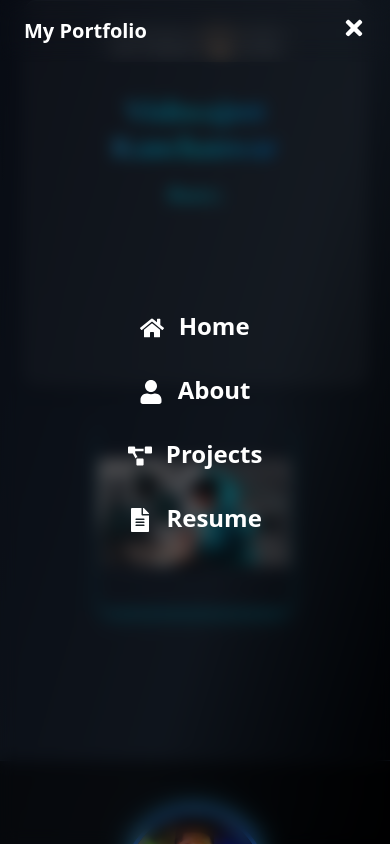
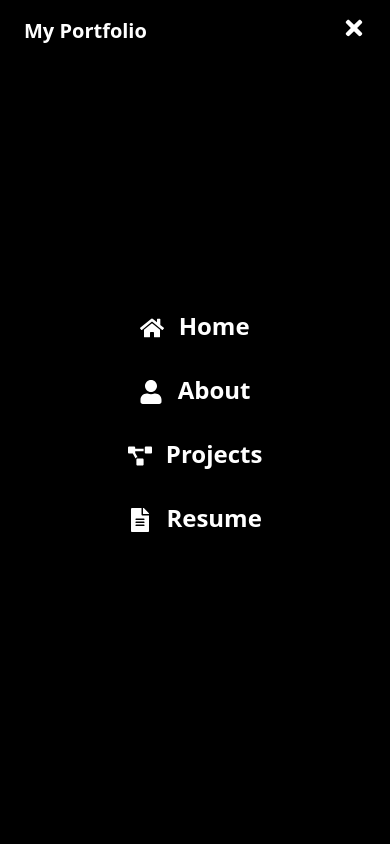
Before and after one commit to Vishwa9922/Portfolio, a React (Vite) app: page / in a window 390 px wide. Both pictures are taken after a click on the button 354 px from the left and 28 px from the top of the page. Shown: the top 844 px of the page. Built offline with nearby package versions, Linux system fonts and the light colour scheme.

Commit message:
Update Navbar.jsx

```diff
--- a/src/Components/Navbar.jsx
+++ b/src/Components/Navbar.jsx
@@ -40,7 +40,7 @@ export default function Navbar() {
 
       {/* Mobile Menu Overlay */}
       {isOpen && (
-        <div className="fixed inset-0 bg-black/50 backdrop-blur-sm z-40 flex flex-col items-center justify-center space-y-8 md:hidden">
+        <div className="fixed inset-0 bg-black z-40 flex flex-col items-center justify-center space-y-8 md:hidden">
           <Link to="/" onClick={toggleMenu} className="text-2xl font-semibold text-white hover:text-blue-400 transition-colors duration-300">
             <FaHome className="inline mr-2" /> Home
           </Link>
```
